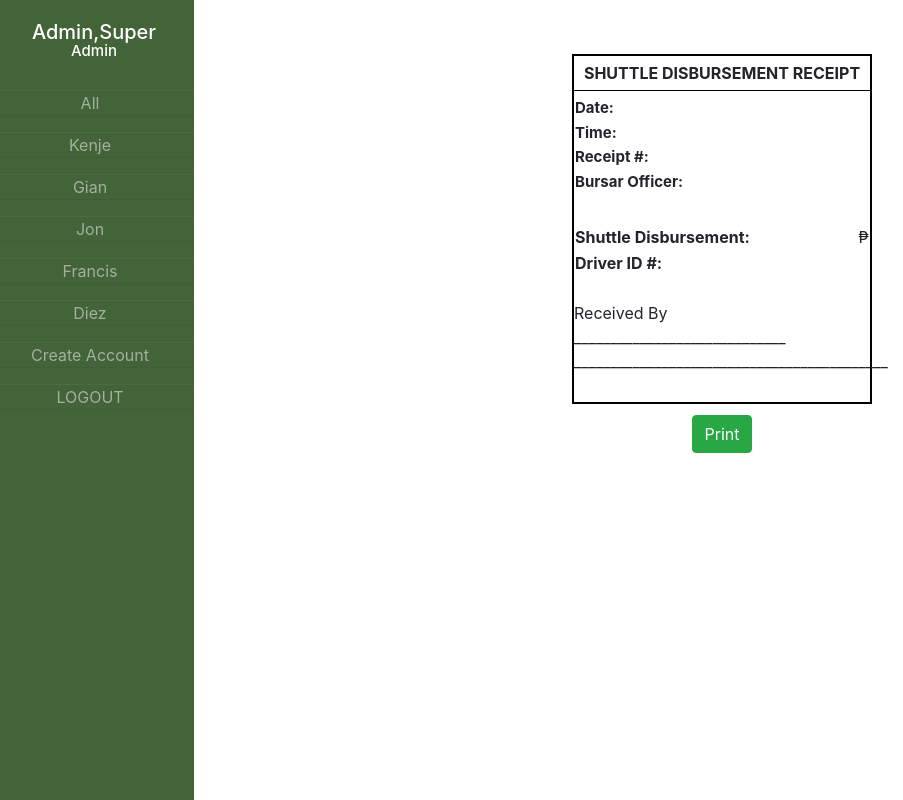
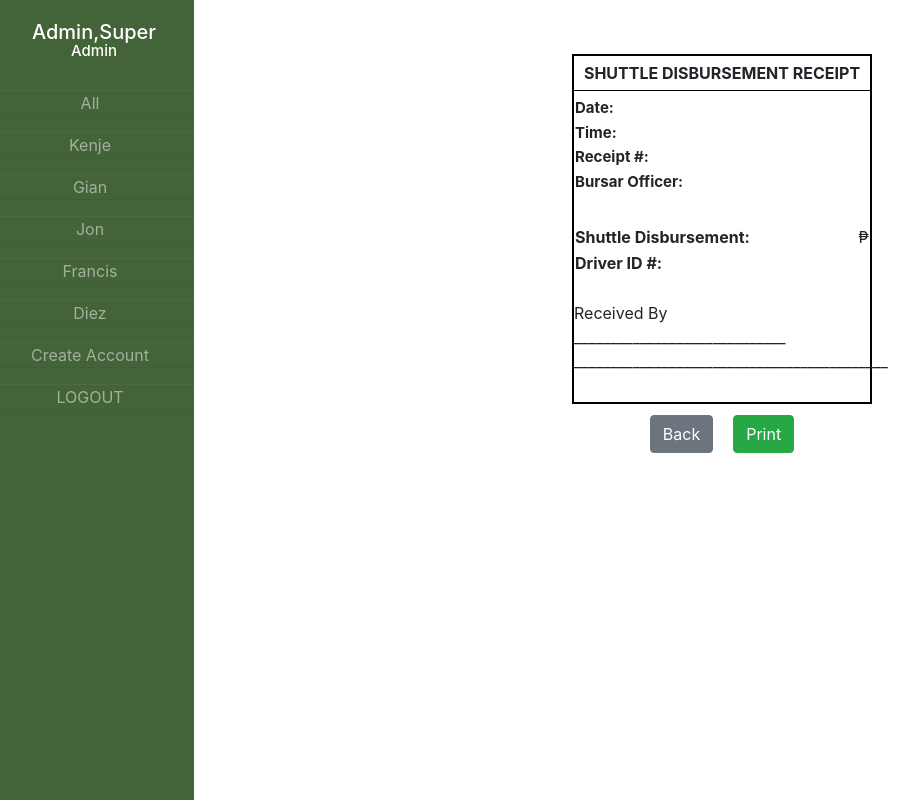
Before and after one commit to brylemp/co0lTh3sisBois-WebApp, a PHP site: page /receipt.php?searchdate=1 in a window 1280 px wide. Shown: the whole page, without its empty margins (6-909 px from the left). Run offline with PHP 8.4, Linux system fonts and the light colour scheme; a user stored in the database is signed in; data comes from the database, SQL or seed files in the repository; data that the repository does not hold is empty.

Commit message:
Added Back Button on receipt screen

```diff
--- a/css/receipt.css
+++ b/css/receipt.css
@@ -80,6 +80,12 @@ body * { visibility: visible; }
     margin-left: 35%;
 }
 
+.wrapper .main .PrintButton button{
+    /* border: 2px solid black; */
+    margin-left: 10px;
+    margin-right: 10px;
+}
+
 .wrapper .main .receiptdiv{
     border: 2px solid black;
     width: 300px;
--- a/receipt.php
+++ b/receipt.php
@@ -127,10 +127,8 @@
                     ___________________________________________
                 </p>
             </div>
-            <div class="PrintButton"><button type="button" class="btn btn-success" onclick="PrintElem()">Print</button></div>
+            <div class="PrintButton"><button type="button" class="btn btn-secondary" onclick="Back()">Back</button><button type="button" class="btn btn-success" onclick="PrintElem()">Print</button></div>
             </div>';
-
-
     ?>
 
 </div>
@@ -138,7 +136,9 @@
 <script>
 function PrintElem(){
     window.print();
-    return true;
+}
+function Back(){
+    window.history.back();
 }
 </script>
 </html>
--- a/verifydisburse.php
+++ b/verifydisburse.php
@@ -15,7 +15,6 @@
     $acc_id=$_POST["account_id"];
     $dri_date=$_POST["driver_date"];
     $password=$_POST["confirmpw"];
-    $new=$_POST["new"];
 
     $sql="SELECT * FROM User_Accounts where IDNum='$acc_id'";
     $result = $conn->query($sql);
```
